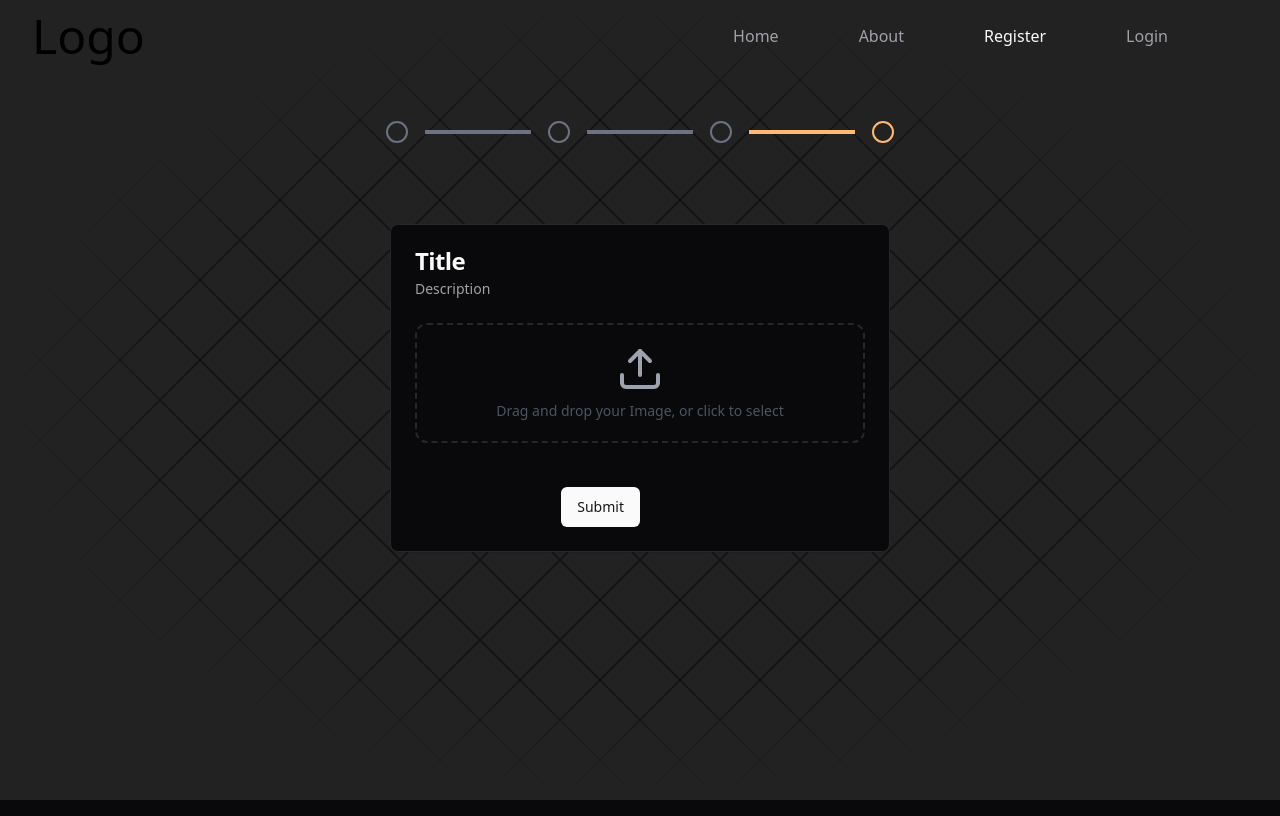
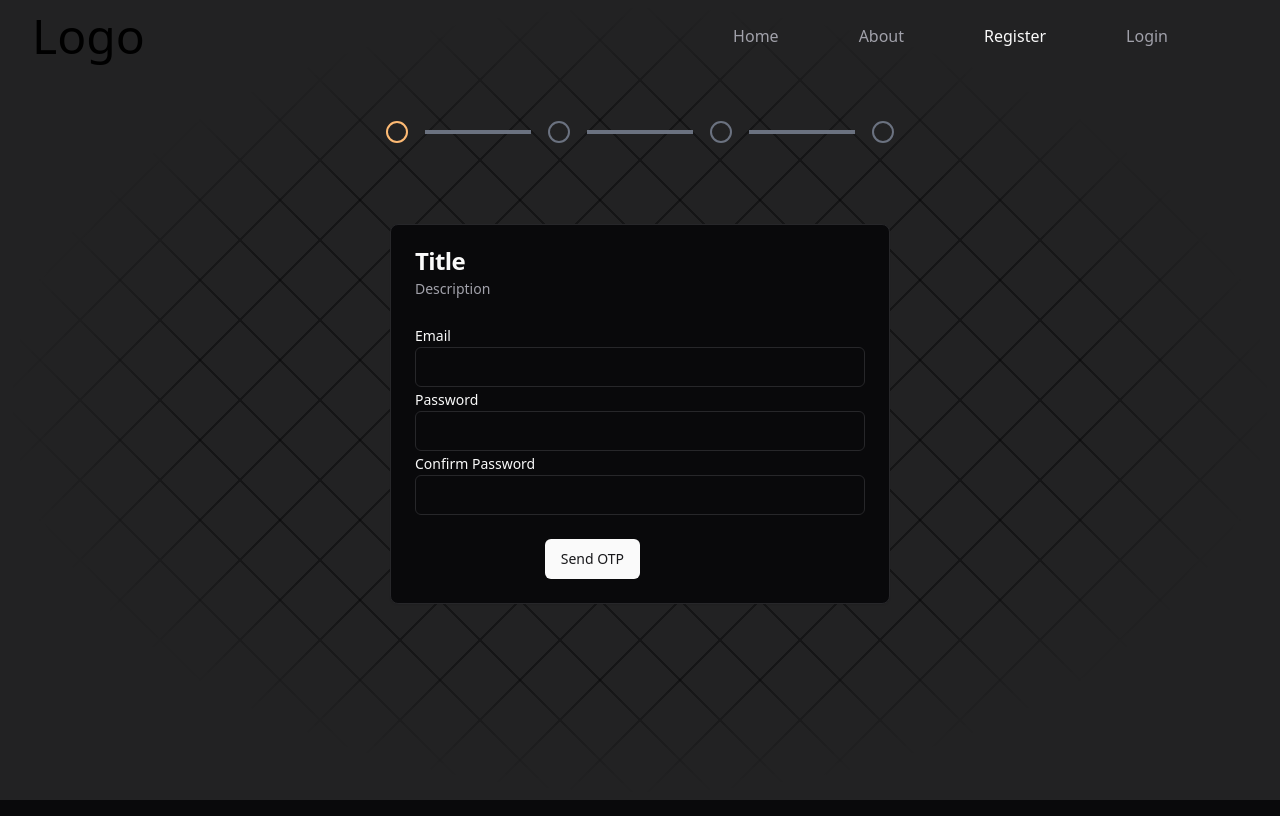
Before and after one commit to Atul-ThakreLO/target-academy, a React (Vite) app: page /register in a window 1280 px wide. Built offline with nearby package versions, Linux system fonts and the light colour scheme.

Commit message:
Solved the problem of subject selection

```diff
--- a/src/components/Home/Registration/student-details.jsx
+++ b/src/components/Home/Registration/student-details.jsx
@@ -224,7 +224,10 @@ const StudentDetails = () => {
                   render={({ field }) =>
                     subjectData?.map((subject) => {
                       return (
-                        <div className="flex items-center space-x-2 my-1">
+                        <div
+                          key={subject.subject_id}
+                          className="flex items-center space-x-2 my-1"
+                        >
                           <Checkbox
                             id={subject.subject_id}
                             checked={field.value.includes(subject.subject_id)}
@@ -232,7 +235,7 @@ const StudentDetails = () => {
                               const updateValue = checked
                                 ? [...field.value, subject.subject_id]
                                 : field.value.filter(
-                                    (id) => id !== field.value
+                                    (id) => id !== subject.subject_id
                                   );
                               field.onChange(updateValue);
                             }}
--- a/src/components/Home/context/register-context-provider.jsx
+++ b/src/components/Home/context/register-context-provider.jsx
@@ -11,7 +11,7 @@ const RegisterContext = createContext({
 });
 
 const RegisterContextProvider = ({ children }) => {
-  const [stage, setStage] = useState(3);
+  const [stage, setStage] = useState(0);
   const [formData, setFormData] = useState({
     student: {},
     info: {},
```
